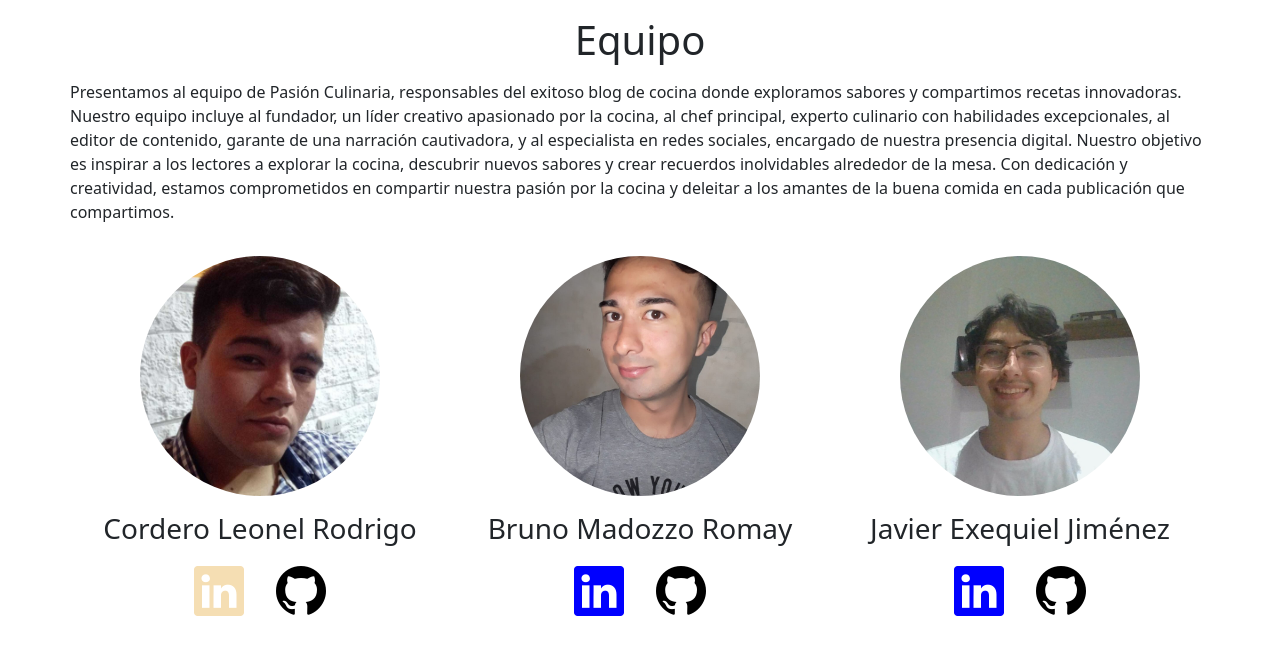
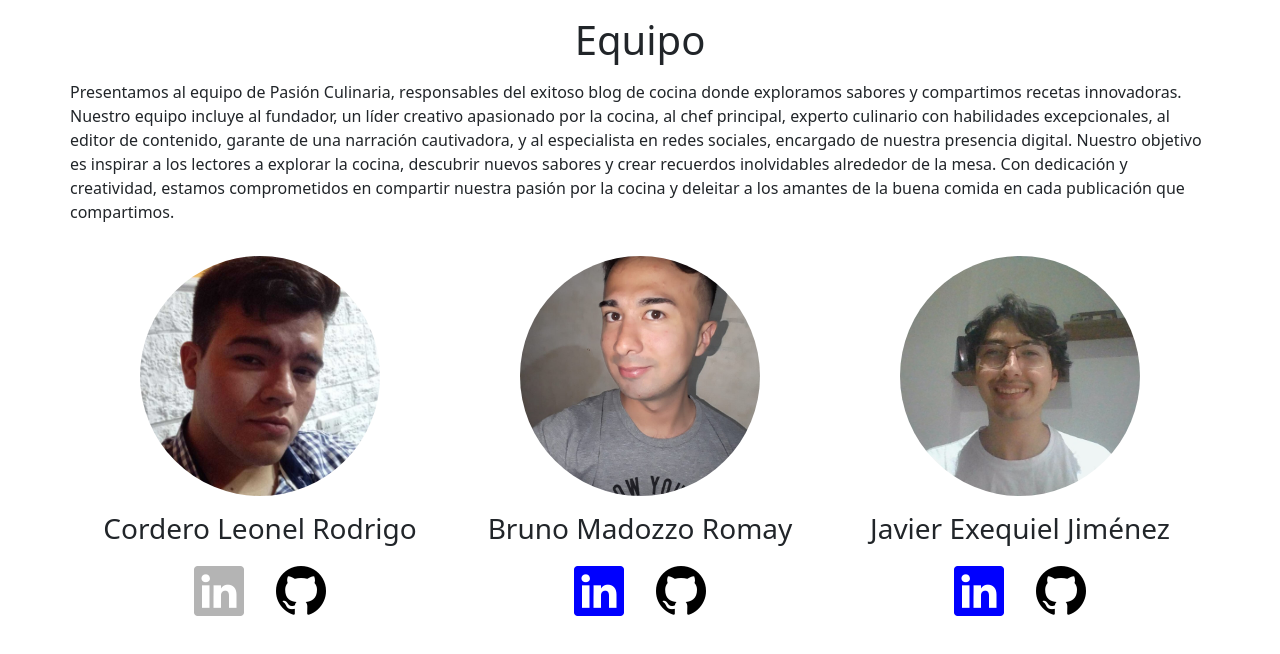
Before and after one commit to brunomry/frontendBlogDeRecetas, a React (Vite) app: page / in a window 1280 px wide. In both pictures the pointer is over the icon 218 px from the left and 590 px from the top of the page. Shown: the top 654 px of the page. Built offline with nearby package versions, Linux system fonts and the light colour scheme.

Commit message:
Se realizaron cambios en los colores de los iconos de github y linkedin

```diff
--- a/src/style/nosotros.css
+++ b/src/style/nosotros.css
@@ -1,11 +1,6 @@
 * {
   transition: all ease 1s;
 }
-
-/* .contenedorImg {
-  width: 70%;
-  height: 55%;
-} */
 
 .contenedorImg > img {
   object-fit: cover;
@@ -24,7 +19,7 @@ a {
 }
 
 .bi-linkedin:hover {
-  color: wheat;
+  color: #b4b4b4;
 }
 
 .bi-github {
@@ -33,5 +28,5 @@ a {
 }
 
 .bi-github:hover {
-  color: wheat;
+  color: #b4b4b4;
 }
```
